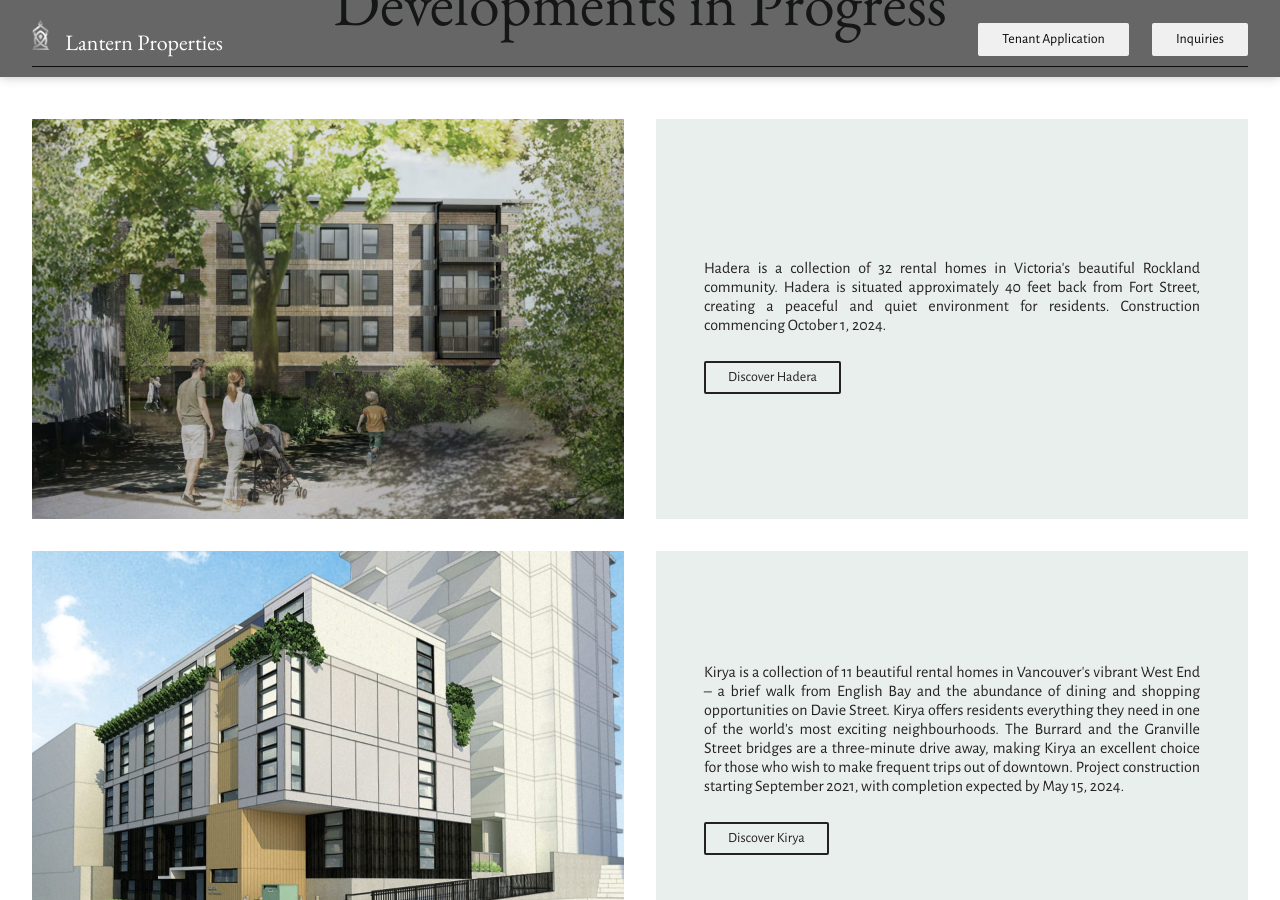
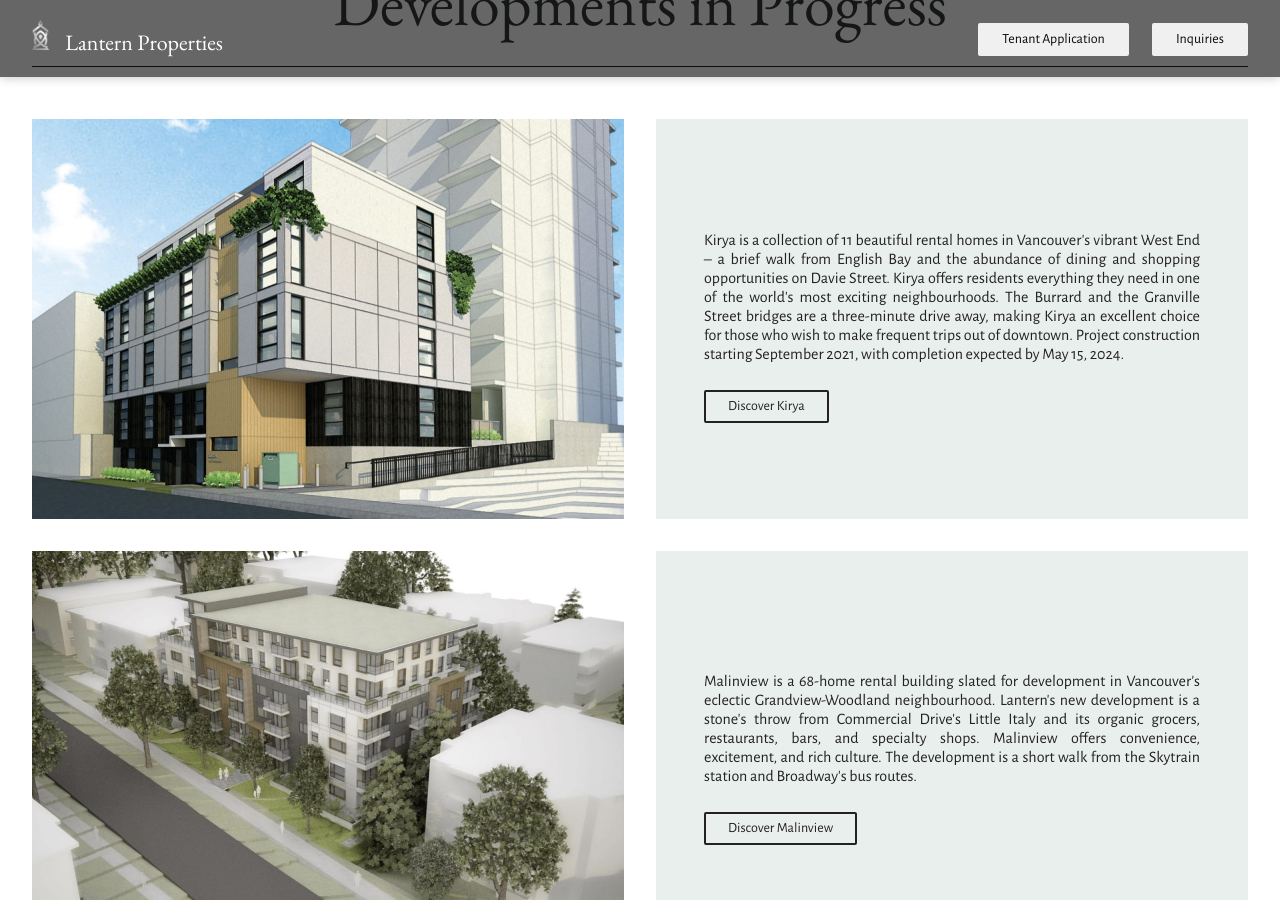
Before and after one commit to RF604/lantern2020, a Jekyll site: the page built from index.html, in a window 1280 px wide and 900 px high, scrolled down 2124 px. Built offline with Jekyll 4.4.1, drawn with Linux system fonts in a browser that asks for light colours; some of the changed text lies outside the part shown.

```diff
--- a/_includes/footer.html
+++ b/_includes/footer.html
@@ -1,7 +1,7 @@
     <footer>
 
         <div class="footer-left">
-            <a>© 2023 Lantern Properties</a>
+            <a>© 2024 Lantern Properties</a>
         </div>
 
 
--- a/index.html
+++ b/index.html
@@ -66,18 +66,6 @@ title: Home
 <h1>Developments in Progress</h1>
 
 <div class="grid">
-  <img src="/images/fort-1.jpg">
-  <div class="flex-center">
-    <div>
-    <p>Hadera is a collection of 32 rental homes in Victoria's beautiful Rockland community. Hadera is situated approximately 40 feet back from Fort Street, creating a peaceful and quiet environment for residents. Construction commencing October 1, 2024.</p>
-
-        <a href="/hadera.html"><button>Discover Hadera</button></a>
-    </div>
-  </div>
-</div>
-
-
-<div class="grid">
   <img src="/images/maxine-6.jpg">
   <div class="flex-center">
     <div>
```
Also changed, not shown: hadera.html (deleted, +0 -70 lines), images/victoria-map.jpg, 2 other files.
